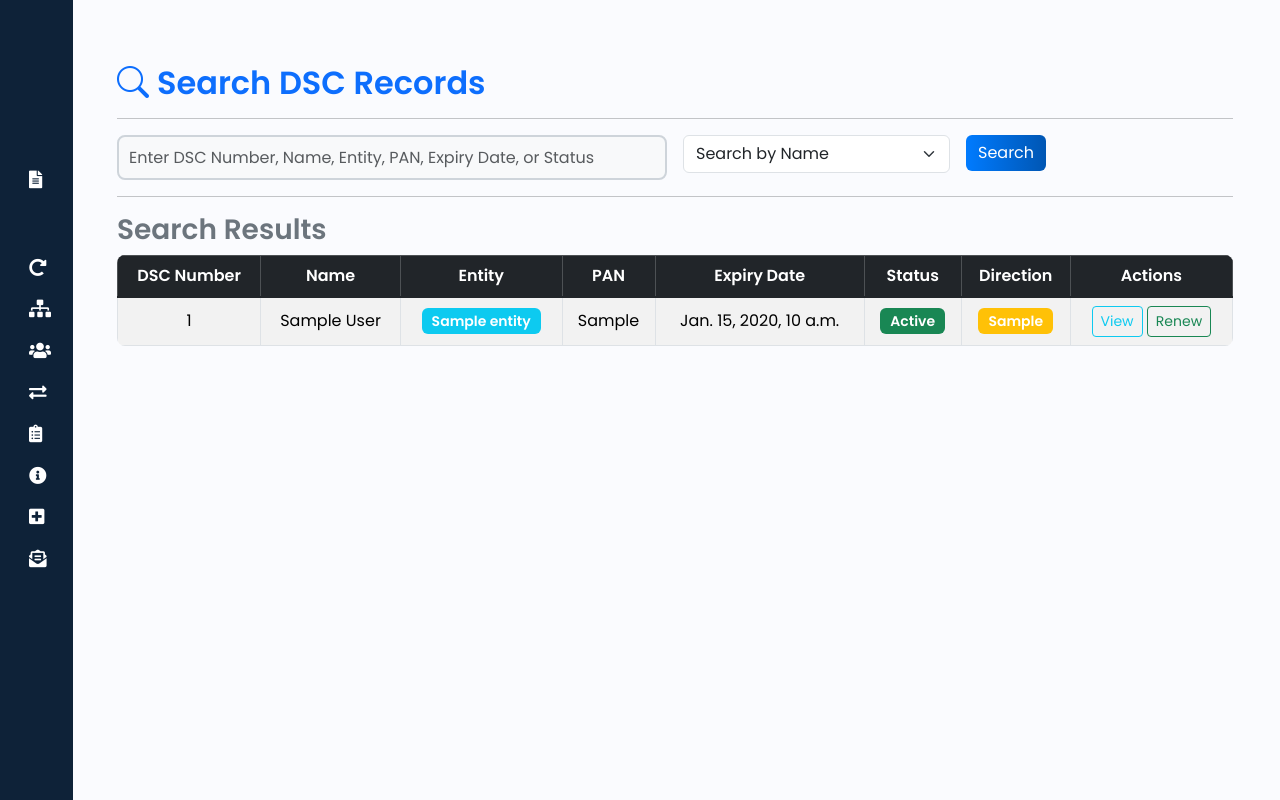
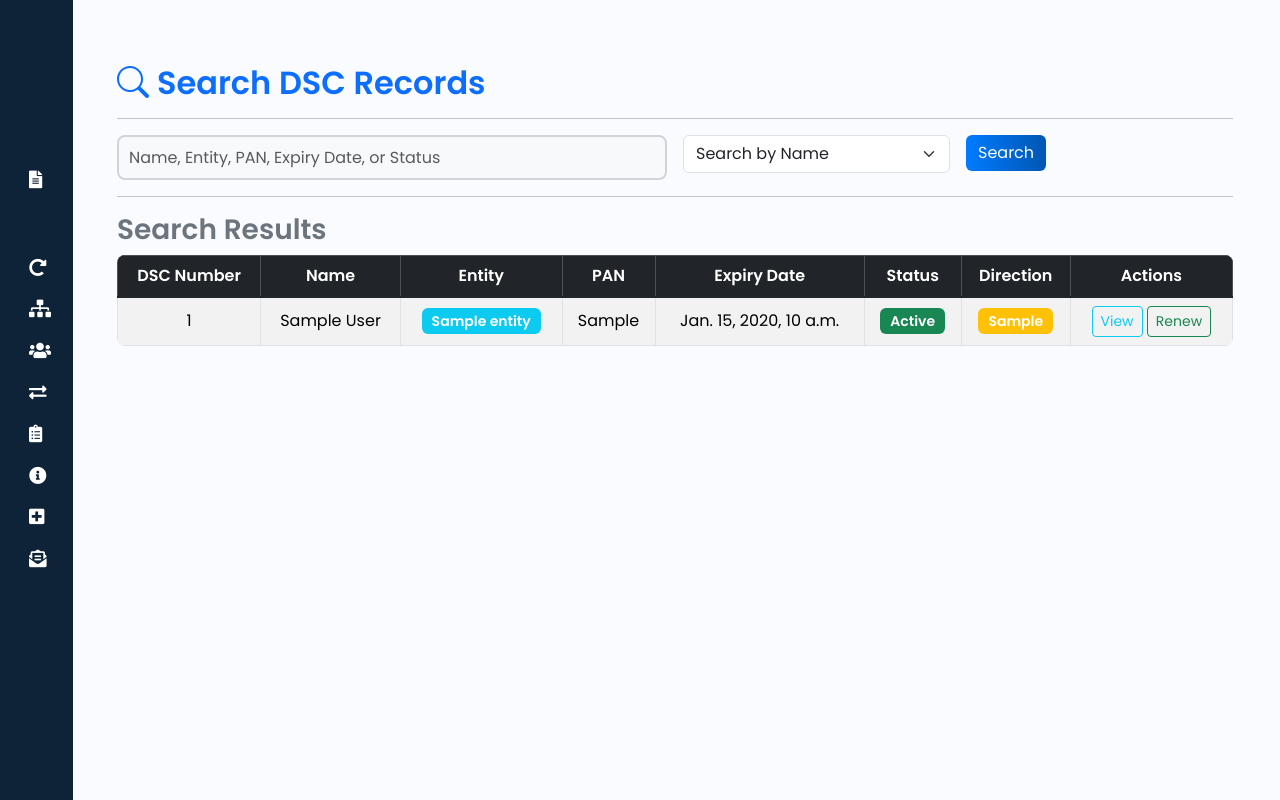
Before and after one commit to Dk-ksd/dsc-management-software, a Django app: template template/search_results.html in a window 1280 px wide. Run offline with Django 5.2, Linux system fonts and the light colour scheme; the template is opened without the code that fills it: most values are stand-ins (such as "Sample title", 1, 10 or a date in 2020); some libraries are stand-ins or nearby versions.

Commit message:
Update search_results.html

```diff
--- a/template/search_results.html
+++ b/template/search_results.html
@@ -11,7 +11,7 @@
     <!-- 🔎 Search Form -->
     <form method="GET" class="row g-3">
         <div class="col-md-6">
-            <input type="text" name="q" class="form-control" placeholder="Enter DSC Number, Name, Entity, PAN, Expiry Date, or Status" value="{{ query }}">
+            <input type="text" name="q" class="form-control" placeholder="Name, Entity, PAN, Expiry Date, or Status" value="{{ query }}">
         </div>
         <div class="col-md-3">
             <select name="type" class="form-select">
```
